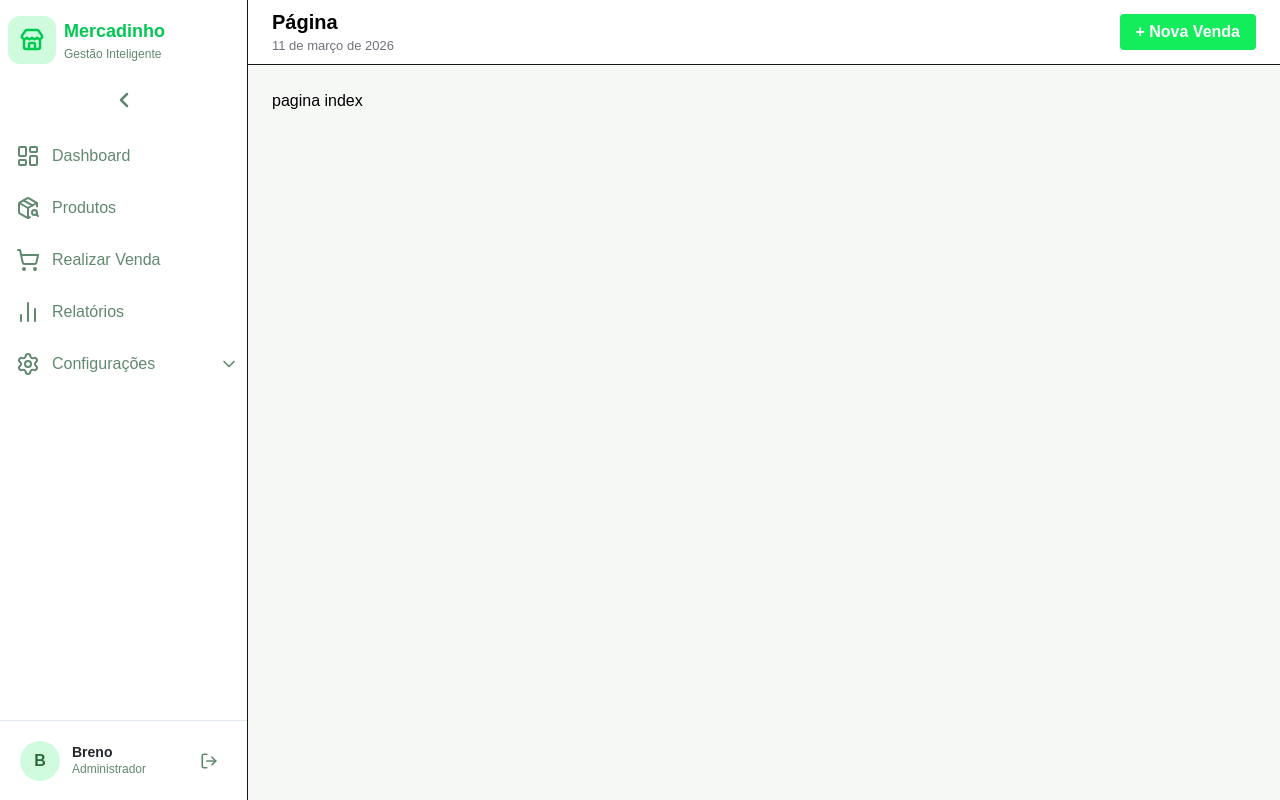
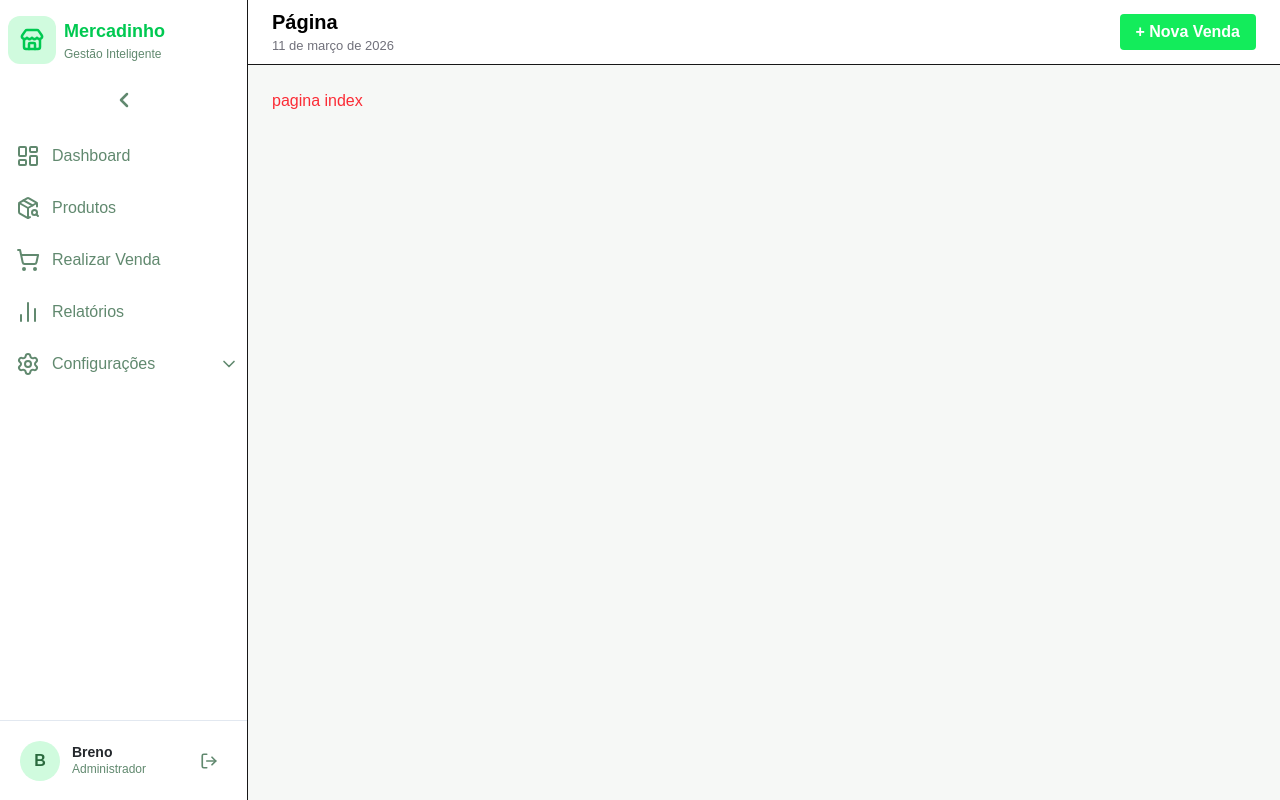
Before and after one commit to breno-facanha/mercadinho-web, a Next.js app: page / in a window 1280 px wide. Built offline with nearby package versions, Linux system fonts and the light colour scheme.

Commit message:
teste text color red

```diff
--- a/src/components/Pagina/Pagina.tsx
+++ b/src/components/Pagina/Pagina.tsx
@@ -107,7 +107,7 @@ export default function Pagina(props: PaginaProps) {
                         + Nova Venda
                     </button>
                 </header>
-                <div className="bg-[#F6F8F6] w-full flex-1 text-black p-6">
+                <div className="bg-[#F6F8F6] w-full flex-1 text-red-500 p-6">
                     {props.children}
                 </div>
             </main>
```
